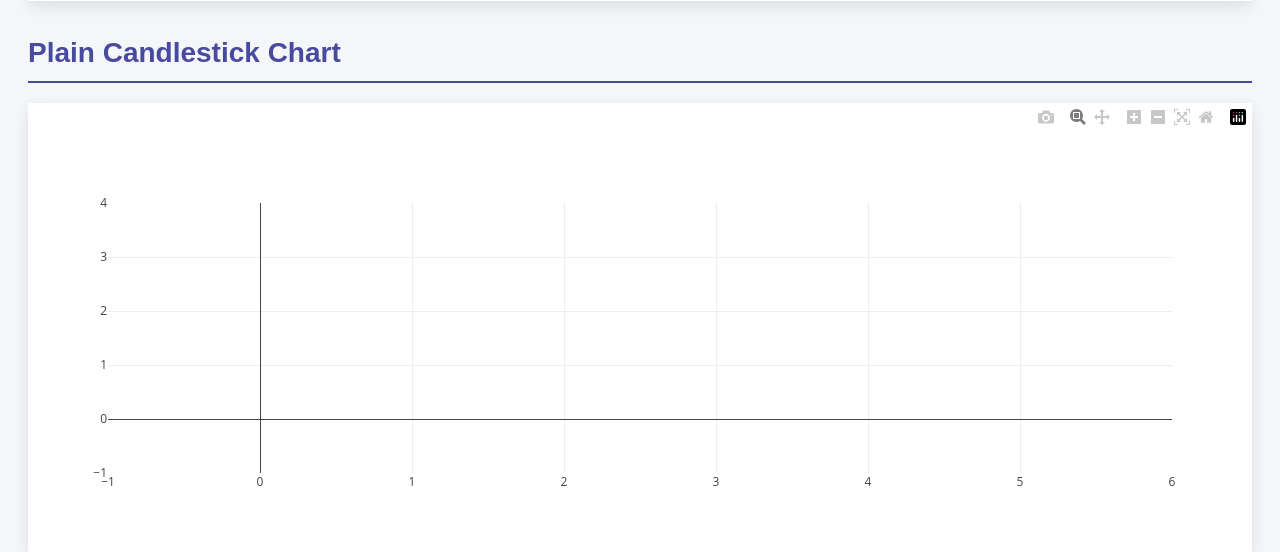
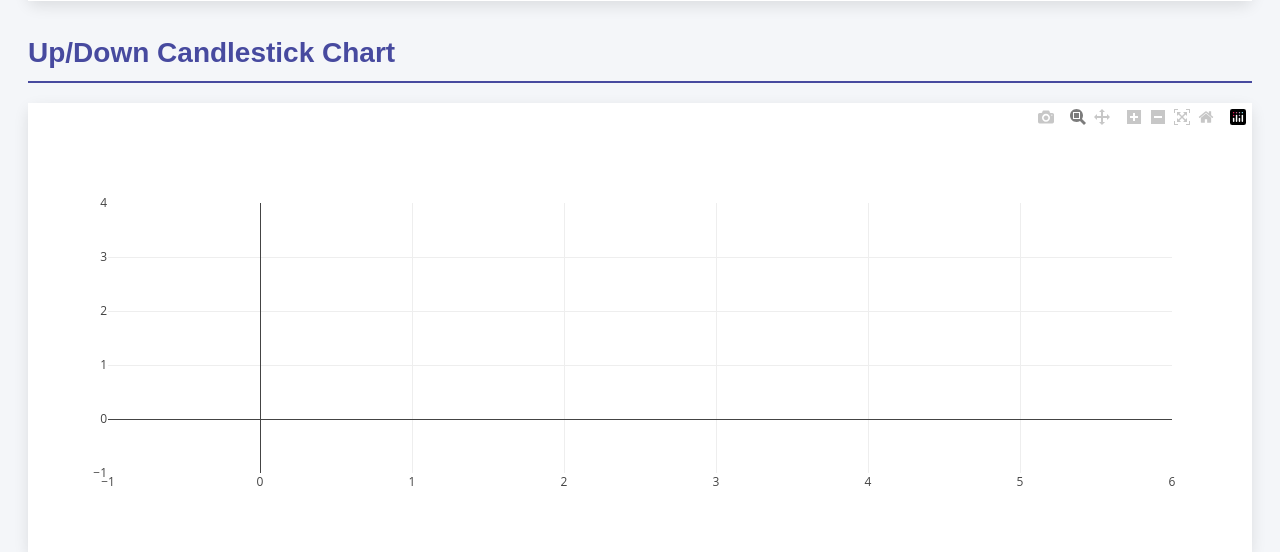
Before and after one commit to RyanKeSIT/INF1002_PyProject, a Flask app: template static/templates/result.html in a window 1280 px wide. Shown: the part 1778-2330 px from the top of the page. Run offline with Flask 3, Linux system fonts and the light colour scheme; the template is opened without the code that fills it: most values are stand-ins (such as "Sample title", 1, 10 or a date in 2020); some libraries are stand-ins or nearby versions.

Commit message:
UI: Just renmae headers

```diff
--- a/static/templates/result.html
+++ b/static/templates/result.html
@@ -170,7 +170,7 @@
         Plotly.newPlot('plotly-chart', plot_data.data, plot_data.layout);
     </script>
 
-    <h2>Plain Candlestick Chart</h2>
+    <h2>Up/Down Candlestick Chart</h2>
     <div id="chart_candle"></div>
     <script>
         var plotDataCandle = {{ graph_candle | safe }};
```
